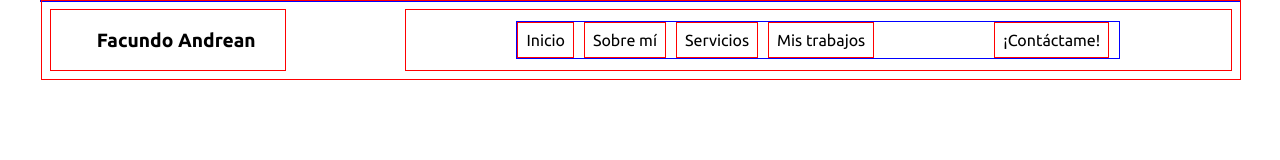
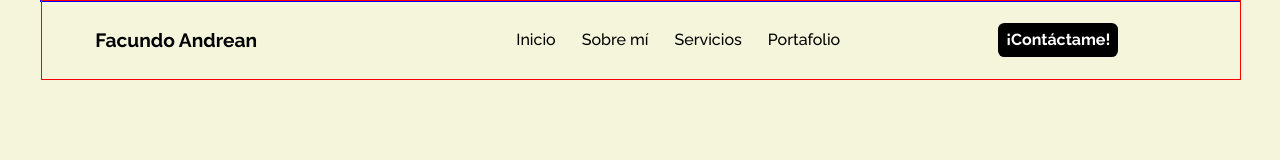
Before and after one commit to facuandrean/portfolio-antiguo, a plain HTML site: page index.html in a window 1280 px wide. Drawn offline with nearby package versions, Linux system fonts and the light colour scheme.

Commit message:
Agregando unos estilos al header

```diff
--- a/css/style.css
+++ b/css/style.css
@@ -1,10 +1,10 @@
 /* Custom Properties */
 
-@import url('https://fonts.googleapis.com/css2?family=Ubuntu:wght@300;400;500;700&display=swap');
+@import url('https://fonts.googleapis.com/css2?family=Raleway:wght@100;200;300;400;500;600;700;800;900&display=swap');
 
 :root {
 
-    --font-primary: 'Ubuntu', sans-serif;
+    --font-primary: 'Raleway', sans-serif;
 
     --color-1: #151625;
     --color-2: #1F2030;
@@ -40,6 +40,7 @@ body {
     margin: 0;
     width: 100vw;
     height: 100vh;
+    background: beige;
 }
 
 img {
@@ -54,11 +55,11 @@ a {
     transition: all .5s ease-out;
 }
 
-a:hover {
+/* a:hover {
     color: black;
     font-size: 1.1rem;
     opacity: 1;
-}
+} */
 
 ul {
     padding: 0;
@@ -115,7 +116,6 @@ button:hover {
     font-size: 1.2rem;
     font-weight: bold ;
     padding-left: 1rem;
-    border: 1px solid red;
 }
 
 .header-nav {
@@ -125,7 +125,7 @@ button:hover {
     margin: 0;
     display: grid;
     place-content: center;
-    border: 1px solid red;
+    font-weight: 500;
 }
 
 .header-nav__ul-mobile {
@@ -167,6 +167,10 @@ button:hover {
         justify-content: center;
     }
 
+    .header-logo__h2:hover {
+        font-size: 1.3rem
+    }
+
     .header-nav {
         width: 70%;
     }
@@ -176,15 +180,92 @@ button:hover {
         width: 100%;
         display: flex;
         justify-content: center;
-        border: 1px solid blue;
     }
+
     .h-n-ul__li-desktop{
-        border: 1px solid red;
         margin-right: 10px;
+        position: relative;
     }
+
+    .h-n-ul__li-desktop:nth-child(1)::before {
+        content: "";
+        display: block;
+        width: 0;
+        height: 3px;
+        background: #000;
+        position: absolute;
+        bottom: 0;
+        left: 0;
+        transition: all .3s ease;
+    }
+
+    .h-n-ul__li-desktop:nth-child(1):hover::before {
+        width: 100%;
+    }
+
+    .h-n-ul__li-desktop:nth-child(2)::before {
+        content: "";
+        display: block;
+        width: 0;
+        height: 3px;
+        background: #000;
+        position: absolute;
+        bottom: 0;
+        left: 0;
+        transition: all .3s ease;
+    }
+
+    .h-n-ul__li-desktop:nth-child(2):hover::before {
+        width: 100%;
+    }
+
+    .h-n-ul__li-desktop:nth-child(3)::before {
+        content: "";
+        display: block;
+        width: 0;
+        height: 3px;
+        background: #000;
+        position: absolute;
+        bottom: 0;
+        left: 0;
+        transition: all .3s ease;
+    }
+
+    .h-n-ul__li-desktop:nth-child(3):hover::before {
+        width: 100%;
+    }
+
     .h-n-ul__li-desktop:nth-child(4){
-        border: 1px solid red;
-        margin-right: 120px;
+        margin-right: 150px;
+    }
+
+    .h-n-ul__li-desktop:nth-child(4)::before {
+        content: "";
+        display: block;
+        width: 0;
+        height: 3px;
+        background: #000;
+        position: absolute;
+        bottom: 0;
+        left: 0;
+        transition: all .3s ease;
+    }
+
+    .h-n-ul__li-desktop:nth-child(4):hover::before {
+        width: 100%;
+    }
+
+    .h-n-ul__li-desktop:nth-child(5){
+        font-weight: 700;
+        border-radius: .4rem;
+        background: #000;
+    }
+    .h-n-ul__li-desktop:nth-child(5) *{
+        color: white;
+    }
+
+    .h-n-ul__li-desktop:nth-child(5):hover {
+        font-size: 1.1rem;
     }
 
 }
--- a/index.html
+++ b/index.html
@@ -32,7 +32,7 @@
                         <a href="#" class="h-n-ul-li__a">Servicios</a>
                     </li>
                     <li class="h-n-ul__li-desktop">
-                        <a href="#" class="h-n-ul-li__a">Mis trabajos</a>
+                        <a href="#" class="h-n-ul-li__a">Portafolio</a>
                     </li>
                     <li class="h-n-ul__li-desktop">
                         <a href="#" class="h-n-ul-li__a">¡Contáctame!</a>
@@ -49,7 +49,7 @@
                         <a href="#" class="h-n-ul-li__a">Servicios</a>
                     </li>
                     <li class="h-n-ul__li-mobile">
-                        <a href="#" class="h-n-ul-li__a">Mis trabajos</a>
+                        <a href="#" class="h-n-ul-li__a">Portafolio</a>
                     </li>
                     <li class="h-n-ul__li-mobile">
                         <a href="#" class="h-n-ul-li__a">¡Contáctame!</a>
```
